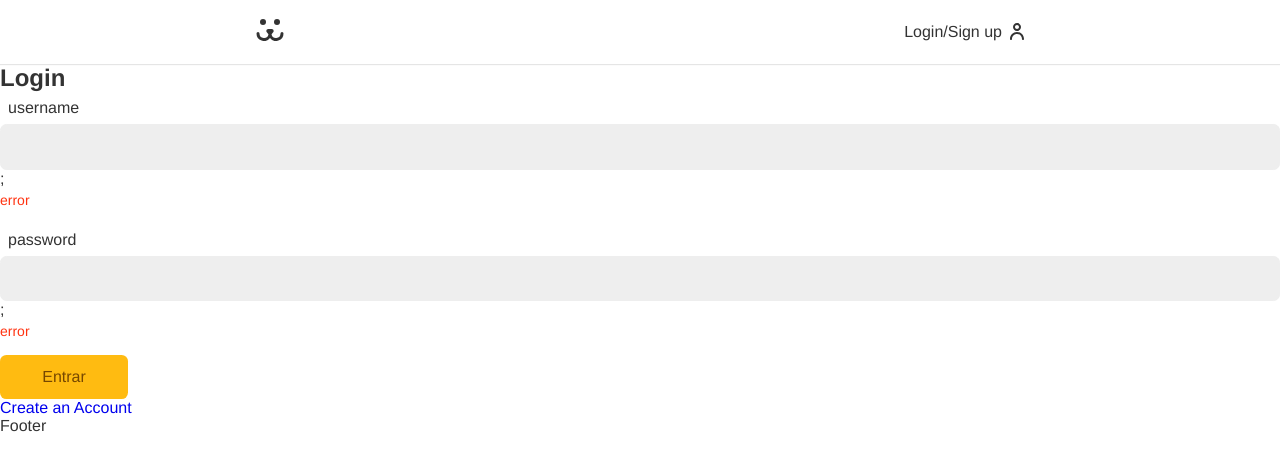
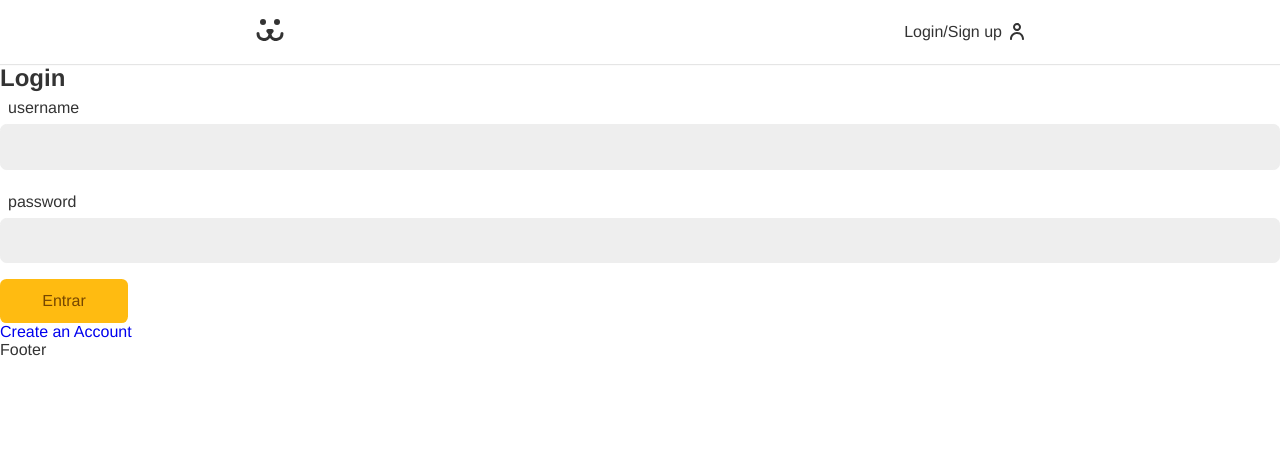
Before and after one commit to Vitor-Silva-developer/Dogs, a React (Create React App) app: page /login in a window 1280 px wide. Shown: the top 470 px of the page. Built offline with nearby package versions, Linux system fonts and the light colour scheme.

Commit message:
Created the form hook and implemented the form validation function

```diff
--- a/src/Components/Login/LoginForm.js
+++ b/src/Components/Login/LoginForm.js
@@ -3,19 +3,21 @@ import { Link } from "react-router-dom";
 import SignUp from "./SignUp";
 import Button from "./formComponents/Button/Button";
 import Input from "./formComponents/Input/Input";
+import useForm from "../../Hooks/useForm";
 
 const LoginForm = () => {
-  const [username, setUsername] = React.useState("");
-  const [password, setPassword] = React.useState("");
+  const username = useForm();
+  const password = useForm();
 
   const handleSubmit = (event) => {
     event.preventDefault();
+    if (username.validateField() && password.validateField()) {
       fetch("https://dogsapi.origamid.dev/json/jwt-auth/v1/token", {
         method: "POST",
         headers: {
           "Content-Type": "application/json",
         },
-      body: JSON.stringify({ username, password }),
+        body: JSON.stringify(),
       })
         .then((response) => {
           console.log(response);
@@ -24,6 +26,7 @@ const LoginForm = () => {
         .then((json) => {
           console.log(json);
         });
+    }
   };
 
   return (
@@ -31,10 +34,10 @@ const LoginForm = () => {
       <h1>Login</h1>
 
       <form action="" onSubmit={handleSubmit}>
-        <Input name="username" label="username" type="text"/>
-        <Input name="password" label="password" type="password"/>
+        <Input name="username" label="username" type="text" {...username} />
+        <Input name="password" label="password" type="password" {...password} />
 
-        <Button >Entrar</Button>
+        <Button>Entrar</Button>
       </form>
 
       <Link to="/login/SignUp" element={<SignUp />}>
--- a/src/Components/Login/formComponents/Input/Input.js
+++ b/src/Components/Login/formComponents/Input/Input.js
@@ -1,12 +1,22 @@
 import React from "react";
 import styles from "./Input.module.css";
 
-const Input = ({ label, type, name }) => {
+const Input = ({ label, type, name, value, onChange, error, onBlur }) => {
   return (
     <div className={styles.wrapper}>
-      <label htmlFor={name} className={styles.label}>{label}</label>
-      <input id={name} name={name} className={styles.input} type={type} />;
-      <p className={styles.error}>error</p>
+      <label htmlFor={name} className={styles.label}>
+        {label}
+      </label>
+      <input
+        id={name}
+        name={name}
+        className={styles.input}
+        type={type}
+        value={value}
+        onChange={onChange}
+        onBlur= {onBlur}
+      />
+      {error && <p className={styles.error}>{error}</p>}
     </div>
   );
 };
--- /dev/null
+++ b/src/Hooks/useForm.js
@@ -0,0 +1,44 @@
+import React from "react";
+
+const types = {
+  email: {
+    regex: /^(([^<>()[\]\\.,;:\s@"]+(\.[^<>()[\]\\.,;:\s@"]+)*)|(".+"))@((\[[0-9]{1,3}\.[0-9]{1,3}\.[0-9]{1,3}\.[0-9]{1,3}\])|(([a-zA-Z\-0-9]+\.)+[a-zA-Z]{2,}))$/,
+    message: "Please, Enter a valid email address",
+  },
+};
+
+const useForm = (type) => {
+  const [value, setValue] = React.useState("");
+  const [error, setError] = React.useState(null);
+
+  function onChange({ target }) {
+    if(error) validateField(target.value);
+    setValue(target.value);
+  }
+
+  function validateField(value) {
+    if (type === false) return true;
+
+    if (value.length === 0) {
+      setError(`This field can't be empty!`);
+      return false;
+    }else if(types[type] && !types[type].regex.test(value)){
+        setError(types[type].message);
+        return false;
+    } else{
+        setError(null);
+        return true;
+    }
+  }
+
+  return {
+    value,
+    error,
+    setValue,
+    onChange,
+    validateField: () => validateField(value),
+    onBlur: () => validateField(value)
+  };
+};
+
+export default useForm;
```
Lines whose indentation alone changed are shown as unchanged.
